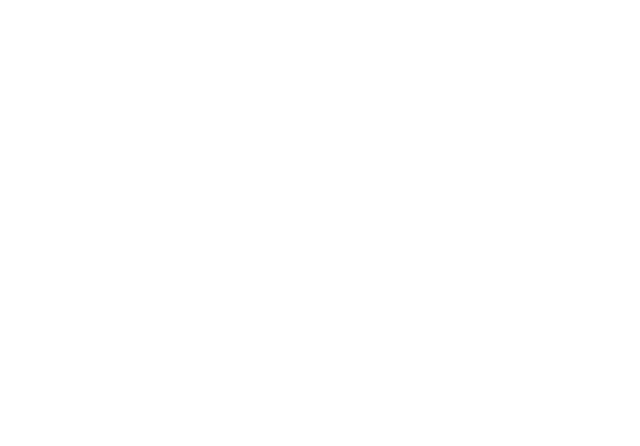
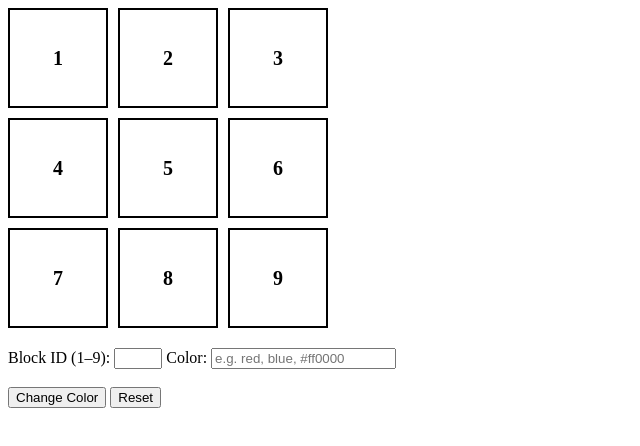
Before and after one commit to acciojob/Replit-Asian-Paints-Anurag-Bachheti, a website: page main.html in a window 1280 px wide. Shown: the whole page, without its empty margins (0-640 px from the left). Drawn offline with Linux system fonts and the light colour scheme.

Commit message:
created a submission

```diff
--- a/main.html
+++ b/main.html
@@ -7,7 +7,28 @@
 </head>
 
 <body>
-	<!-- the entire body must be written by student -->
+	 <div id="grid-container">
+    <div class="grid-item" id="1">1</div>
+    <div class="grid-item" id="2">2</div>
+    <div class="grid-item" id="3">3</div>
+    <div class="grid-item" id="4">4</div>
+    <div class="grid-item" id="5">5</div>
+    <div class="grid-item" id="6">6</div>
+    <div class="grid-item" id="7">7</div>
+    <div class="grid-item" id="8">8</div>
+    <div class="grid-item" id="9">9</div>
+  </div>
+
+  <!-- Inputs -->
+  <label for="block_id">Block ID (1–9): </label>
+  <input type="number" id="block_id" min="1" max="9">
+
+  <label for="colour_id">Color: </label>
+  <input type="text" id="colour_id" placeholder="e.g. red, blue, #ff0000">
+
+  <br><br>
+  <button id="change_button">Change Color</button>
+  <button id="Reset">Reset</button>
     <script type="text/javascript" src="./script.js">
 </script>
 
--- a/script.js
+++ b/script.js
@@ -1 +1,23 @@
-//your JS code here. If required.
+const changeBtn = document.getElementById("change_button");
+    const resetBtn = document.getElementById("Reset");
+    const blocks = document.querySelectorAll(".grid-item");
+
+
+    changeBtn.addEventListener("click", () => {
+      const blockId = document.getElementById("block_id").value;
+      const color = document.getElementById("colour_id").value;
+
+    blocks.forEach(block => {
+        block.style.backgroundColor = "transparent";
+    });
+
+    if (blockId >= 1 && blockId <= 9) {
+	    document.getElementById(blockId).style.backgroundColor = color;
+    }
+});
+
+resetBtn.addEventListener("click", () => {
+      blocks.forEach(block => {
+        block.style.backgroundColor = "transparent";
+      });
+    });
--- a/styles.css
+++ b/styles.css
@@ -1 +1,17 @@
-/*  your css code here. If applicable */
+#grid-container {
+      display: grid;
+      grid-template-columns: repeat(3, 100px);
+      grid-template-rows: repeat(3, 100px);
+      gap: 10px;
+      margin-bottom: 20px;
+    }
+
+    .grid-item {
+      display: flex;
+      justify-content: center;
+      align-items: center;
+      border: 2px solid black;
+      font-size: 20px;
+      font-weight: bold;
+      background-color: transparent;
+    }
```
